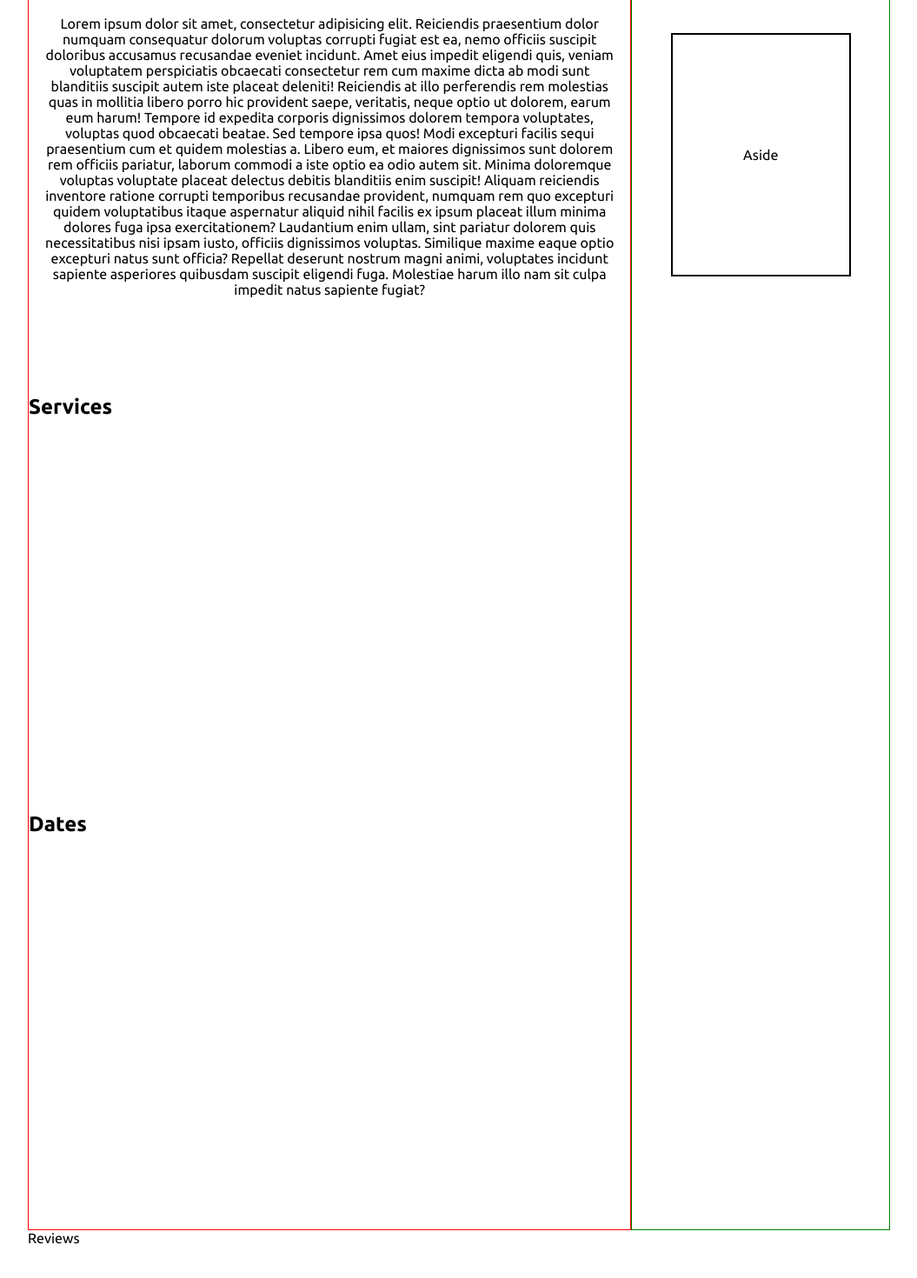
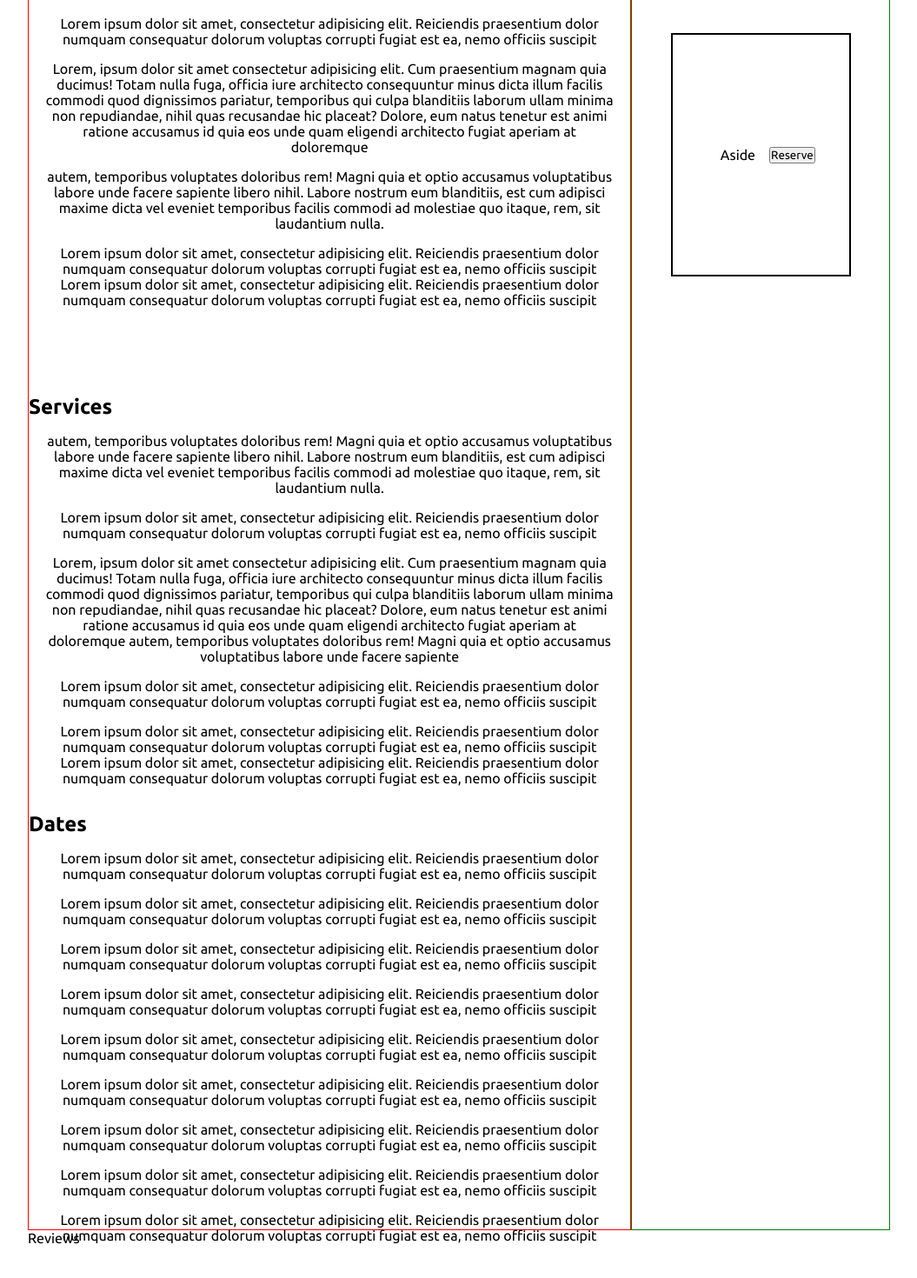
Before and after one commit to Haimyess/100daysofcode, a React (Create React App) app: page /scroll in a window 1280 px wide. Shown: the part 496-1966 px from the top of the page at 87% size, without its empty margins (112-1167 px from the left). Built offline with nearby package versions, Linux system fonts and the light colour scheme.

Commit message:
Show subnavbar onscroll

```diff
--- a/src/Components/OnScroll.js
+++ b/src/Components/OnScroll.js
@@ -1,6 +1,6 @@
 /** @format */
 
-import React from "react";
+import React, { useEffect, useRef, useState } from "react";
 import { Link } from "react-router-dom";
 
 import ArrowBackIcon from "@mui/icons-material/ArrowBack";
@@ -8,6 +8,23 @@ import ArrowBackIcon from "@mui/icons-material/ArrowBack";
 import "../styles/onscroll.css";
 
 function OnScroll() {
+  const firstSectionRef = useRef();
+  const [firstSectionVisible, setFirstSectionVisible] = useState();
+  console.log(firstSectionVisible);
+
+  useEffect(() => {
+    const observer = new IntersectionObserver((entries) => {
+      //   const entry = entries[0];
+      console.log("entries", entries[0].target.clientHeight);
+      setFirstSectionVisible(entries[0].isIntersecting);
+    });
+    observer.observe(firstSectionRef.current);
+  }, []);
+
+  useEffect(() => {
+    // const
+  }, []);
+
   return (
     <div className='onscroll-container'>
       <header className='nav-container stick'>
@@ -24,34 +41,71 @@ function OnScroll() {
         </div>
         <Link className='logo-link' to='/'>
           <p className='logo'>OnScroll</p>
-          {/* <p className='logo'>100DaysCodingReact</p> */}
-          {/* <img src={{ logo }} alt='Logo' /> */}
         </Link>
         <nav>
           <ul className='list'>
             <li>About</li>
             <li>Categories</li>
             <li>Cart</li>
-            {/* <Link className='projects' to='/projects'>
-              Projects
-            </Link> */}
           </ul>
         </nav>
+        {firstSectionVisible !== true && (
+          <nav className='subnav'>
+            <div className='subnav-container'>
+              <ul className='subnav-list'>
+                <li className='subnav-item'>Info</li>
+                <li className='subnav-item'>Services</li>
+                <li className='subnav-item'>Dates</li>
+                <li className='subnav-item'>Location</li>
+              </ul>
+            </div>
+          </nav>
+        )}
       </header>
 
+      {/*) <header className='nav-container stick'>
+          <div style={{ display: "inline-block" }}>
+            <Link className='back-link' to='/projects'>
+              <div className='back-link-container'>
+                {" "}
+                <span>
+                  <ArrowBackIcon />
+                </span>
+                back to projects
+              </div>
+            </Link>
+          </div>
+          <Link className='logo-link' to='/'>
+            <p className='logo'>OnScroll</p>
+
+          </Link>
+          <nav>
+            <ul className='list'>
+              <li>About</li>
+              <li>Categories</li>
+              <li>Cart</li>
+
+            </ul>
+          </nav>
+        </header>
+      ) : (
+        <nav className='subnav'>
+          <div className='subnav-container'>
+            <ul className='subnav-list'>
+              <li className='subnav-item'>Info</li>
+              <li className='subnav-item'>Services</li>
+              <li className='subnav-item'>Dates</li>
+              <li className='subnav-item'>Location</li>
+            </ul>
+          </div>
+        </nav>
+      ) */}
+
       <main className='main-container'>
-        <section className='first-section section'>About</section>
+        <section ref={firstSectionRef} className='first-section section'>
+          <h2>About</h2>
+        </section>
 
-        {/* Sub navbar appearing after we get to the second section */}
-
-        {/* <nav className='subnav'>
-          <ul className='subnav-list'>
-            <li className='subnav-item'>Info</li>
-            <li className='subnav-item'>Services</li>
-            <li className='subnav-item'>Dates</li>
-            <li className='subnav-item'>Location</li>
-          </ul>
-        </nav> */}
         <section className='second-section section'>
           <section id='left'>
             <section>
@@ -60,41 +114,126 @@ function OnScroll() {
                 Lorem ipsum dolor sit amet, consectetur adipisicing elit.
                 Reiciendis praesentium dolor numquam consequatur dolorum
                 voluptas corrupti fugiat est ea, nemo officiis suscipit
-                doloribus accusamus recusandae eveniet incidunt. Amet eius
-                impedit eligendi quis, veniam voluptatem perspiciatis obcaecati
-                consectetur rem cum maxime dicta ab modi sunt blanditiis
-                suscipit autem iste placeat deleniti! Reiciendis at illo
-                perferendis rem molestias quas in mollitia libero porro hic
-                provident saepe, veritatis, neque optio ut dolorem, earum eum
-                harum! Tempore id expedita corporis dignissimos dolorem tempora
-                voluptates, voluptas quod obcaecati beatae. Sed tempore ipsa
-                quos! Modi excepturi facilis sequi praesentium cum et quidem
-                molestias a. Libero eum, et maiores dignissimos sunt dolorem rem
-                officiis pariatur, laborum commodi a iste optio ea odio autem
-                sit. Minima doloremque voluptas voluptate placeat delectus
-                debitis blanditiis enim suscipit! Aliquam reiciendis inventore
-                ratione corrupti temporibus recusandae provident, numquam rem
-                quo excepturi quidem voluptatibus itaque aspernatur aliquid
-                nihil facilis ex ipsum placeat illum minima dolores fuga ipsa
-                exercitationem? Laudantium enim ullam, sint pariatur dolorem
-                quis necessitatibus nisi ipsam iusto, officiis dignissimos
-                voluptas. Similique maxime eaque optio excepturi natus sunt
-                officia? Repellat deserunt nostrum magni animi, voluptates
-                incidunt sapiente asperiores quibusdam suscipit eligendi fuga.
-                Molestiae harum illo nam sit culpa impedit natus sapiente
-                fugiat?
+              </p>
+              <p>
+                Lorem, ipsum dolor sit amet consectetur adipisicing elit. Cum
+                praesentium magnam quia ducimus! Totam nulla fuga, officia iure
+                architecto consequuntur minus dicta illum facilis commodi quod
+                dignissimos pariatur, temporibus qui culpa blanditiis laborum
+                ullam minima non repudiandae, nihil quas recusandae hic placeat?
+                Dolore, eum natus tenetur est animi ratione accusamus id quia
+                eos unde quam eligendi architecto fugiat aperiam at doloremque
+              </p>
+              <p>
+                autem, temporibus voluptates doloribus rem! Magni quia et optio
+                accusamus voluptatibus labore unde facere sapiente libero nihil.
+                Labore nostrum eum blanditiis, est cum adipisci maxime dicta vel
+                eveniet temporibus facilis commodi ad molestiae quo itaque, rem,
+                sit laudantium nulla.
+              </p>
+              <p>
+                Lorem ipsum dolor sit amet, consectetur adipisicing elit.
+                Reiciendis praesentium dolor numquam consequatur dolorum
+                voluptas corrupti fugiat est ea, nemo officiis suscipit Lorem
+                ipsum dolor sit amet, consectetur adipisicing elit. Reiciendis
+                praesentium dolor numquam consequatur dolorum voluptas corrupti
+                fugiat est ea, nemo officiis suscipit
               </p>
             </section>
             <section>
               <h2>Services</h2>
+              <p>
+                autem, temporibus voluptates doloribus rem! Magni quia et optio
+                accusamus voluptatibus labore unde facere sapiente libero nihil.
+                Labore nostrum eum blanditiis, est cum adipisci maxime dicta vel
+                eveniet temporibus facilis commodi ad molestiae quo itaque, rem,
+                sit laudantium nulla.
+              </p>
+              <p>
+                Lorem ipsum dolor sit amet, consectetur adipisicing elit.
+                Reiciendis praesentium dolor numquam consequatur dolorum
+                voluptas corrupti fugiat est ea, nemo officiis suscipit
+              </p>
+              <p>
+                Lorem, ipsum dolor sit amet consectetur adipisicing elit. Cum
+                praesentium magnam quia ducimus! Totam nulla fuga, officia iure
+                architecto consequuntur minus dicta illum facilis commodi quod
+                dignissimos pariatur, temporibus qui culpa blanditiis laborum
+                ullam minima non repudiandae, nihil quas recusandae hic placeat?
+                Dolore, eum natus tenetur est animi ratione accusamus id quia
+                eos unde quam eligendi architecto fugiat aperiam at doloremque
+                autem, temporibus voluptates doloribus rem! Magni quia et optio
+                accusamus voluptatibus labore unde facere sapiente
+              </p>
+              <p>
+                Lorem ipsum dolor sit amet, consectetur adipisicing elit.
+                Reiciendis praesentium dolor numquam consequatur dolorum
+                voluptas corrupti fugiat est ea, nemo officiis suscipit
+              </p>
+              <p>
+                Lorem ipsum dolor sit amet, consectetur adipisicing elit.
+                Reiciendis praesentium dolor numquam consequatur dolorum
+                voluptas corrupti fugiat est ea, nemo officiis suscipit Lorem
+                ipsum dolor sit amet, consectetur adipisicing elit. Reiciendis
+                praesentium dolor numquam consequatur dolorum voluptas corrupti
+                fugiat est ea, nemo officiis suscipit
+              </p>
             </section>
             <section>
               <h2>Dates</h2>
+              <p>
+                Lorem ipsum dolor sit amet, consectetur adipisicing elit.
+                Reiciendis praesentium dolor numquam consequatur dolorum
+                voluptas corrupti fugiat est ea, nemo officiis suscipit
+              </p>
+              <p>
+                <p>
+                  Lorem ipsum dolor sit amet, consectetur adipisicing elit.
+                  Reiciendis praesentium dolor numquam consequatur dolorum
+                  voluptas corrupti fugiat est ea, nemo officiis suscipit
+                </p>
+                <p>
+                  Lorem ipsum dolor sit amet, consectetur adipisicing elit.
+                  Reiciendis praesentium dolor numquam consequatur dolorum
+                  voluptas corrupti fugiat est ea, nemo officiis suscipit
+                </p>
+                <p>
+                  Lorem ipsum dolor sit amet, consectetur adipisicing elit.
+                  Reiciendis praesentium dolor numquam consequatur dolorum
+                  voluptas corrupti fugiat est ea, nemo officiis suscipit
+                </p>
+                <p>
+                  Lorem ipsum dolor sit amet, consectetur adipisicing elit.
+                  Reiciendis praesentium dolor numquam consequatur dolorum
+                  voluptas corrupti fugiat est ea, nemo officiis suscipit
+                </p>
+                <p>
+                  Lorem ipsum dolor sit amet, consectetur adipisicing elit.
+                  Reiciendis praesentium dolor numquam consequatur dolorum
+                  voluptas corrupti fugiat est ea, nemo officiis suscipit
+                </p>
+              </p>
+              <p>
+                Lorem ipsum dolor sit amet, consectetur adipisicing elit.
+                Reiciendis praesentium dolor numquam consequatur dolorum
+                voluptas corrupti fugiat est ea, nemo officiis suscipit
+              </p>
+              <p>
+                Lorem ipsum dolor sit amet, consectetur adipisicing elit.
+                Reiciendis praesentium dolor numquam consequatur dolorum
+                voluptas corrupti fugiat est ea, nemo officiis suscipit
+              </p>
+              <p>
+                Lorem ipsum dolor sit amet, consectetur adipisicing elit.
+                Reiciendis praesentium dolor numquam consequatur dolorum
+                voluptas corrupti fugiat est ea, nemo officiis suscipit
+              </p>
             </section>
           </section>
           <aside id='right'>
             <div className='aside-container'>
               <p>Aside</p>
+              <button className='btn-reserve'>Reserve</button>
             </div>
           </aside>
         </section>
```
